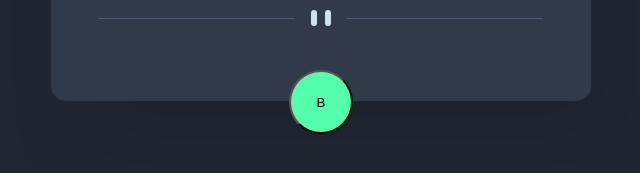
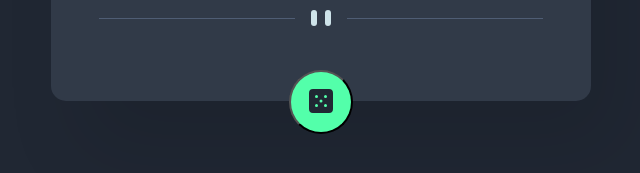
Before and after one commit to groverrichardson/advice-generator, a website: page index.html in a window 1280 px wide. Shown: the part 489-662 px from the top of the page, 319-959 px from the left. Drawn offline with Linux system fonts and the light colour scheme.

Commit message:
Added dice icon to button.

```diff
--- a/index.html
+++ b/index.html
@@ -35,7 +35,9 @@
                         <div class="line line-two"></div>
                     </div>
                 </div>
-                <button>B</button>
+                <button>
+                    <img src="./assets/icon-dice.svg" alt="Dice Icon" />
+                </button>
             </section>
         </main>
     </body>
```
Also changed, not shown: assets/icon-dice.svg (added).
